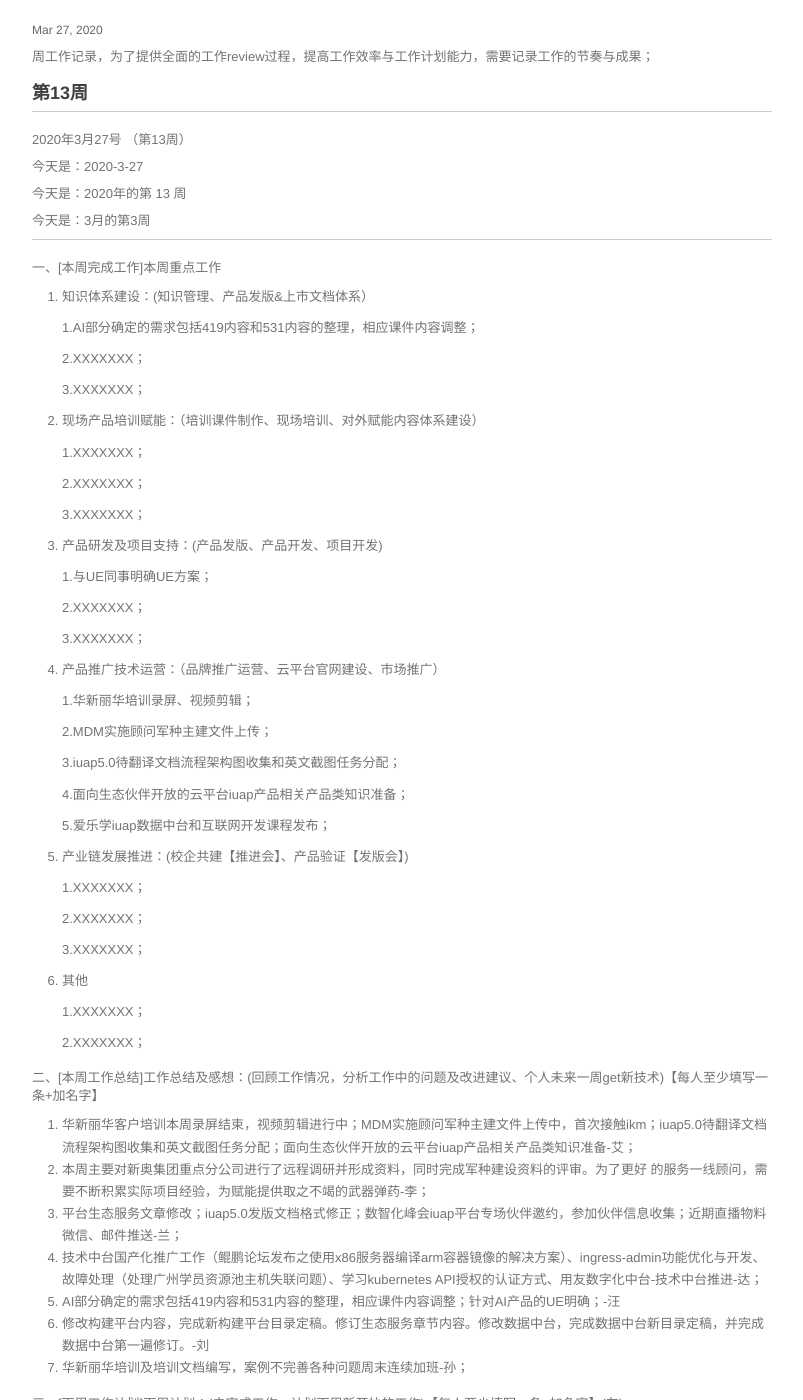
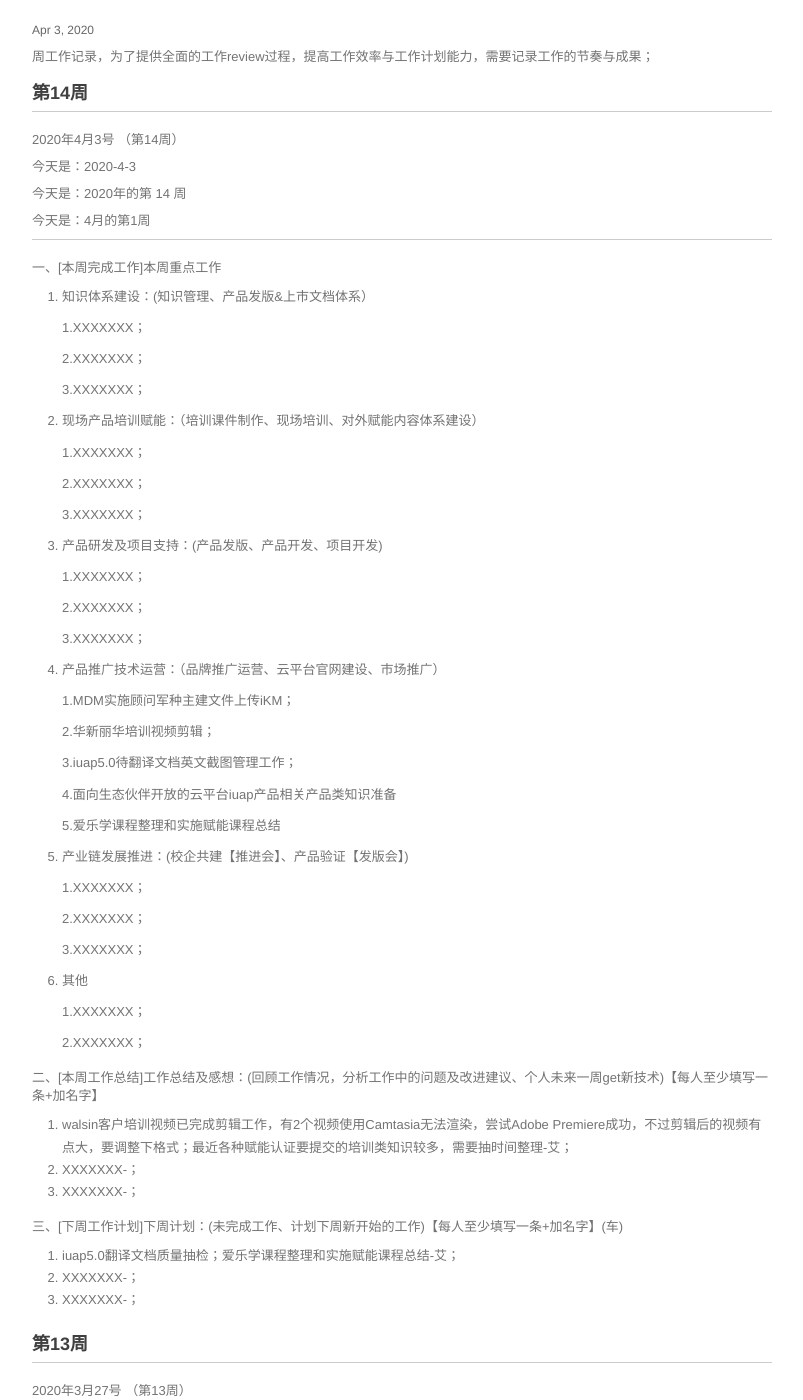
Before and after one commit to walllFlower/blog, a Jekyll site: the page built from 2020-02-28-day_report.md, in a window 1280 px wide and 1400 px high, scrolled down 250 px. Shown: the whole window, without its empty margins (238-1041 px from the left). Built offline with Jekyll 4.4.1, drawn with Linux system fonts in a browser that asks for light colours; comment, search, counter and statistics services are not loaded.

Commit message:
Update 2020-02-28-day_report.md

```diff
--- a/2020-02-28-day_report.md
+++ b/2020-02-28-day_report.md
@@ -1,11 +1,93 @@
 ---
 layout: post
 title:  "技术运营工作周报"
-date:   2020-3-27 14:57:32
+date:   2020-4-3 14:57:32
 categories: 技术运营工作周报
 ---
 
 周工作记录，为了提供全面的工作review过程，提高工作效率与工作计划能力，需要记录工作的节奏与成果；
+
+###  第14周
+
+***
+
+2020年4月3号 （第14周）
+
+今天是：2020-4-3
+
+今天是：2020年的第 14 周
+
+今天是：4月的第1周
+
+***
+
+
+一、[本周完成工作]本周重点工作
+
+1. 知识体系建设：(知识管理、产品发版&上市文档体系）
+
+    1.XXXXXXX；
+
+    2.XXXXXXX；
+
+    3.XXXXXXX；
+
+2. 现场产品培训赋能：（培训课件制作、现场培训、对外赋能内容体系建设）
+
+    1.XXXXXXX；
+
+    2.XXXXXXX；
+
+    3.XXXXXXX；
+
+3. 产品研发及项目支持：(产品发版、产品开发、项目开发)
+
+    1.XXXXXXX；
+
+    2.XXXXXXX；
+
+    3.XXXXXXX；
+
+4. 产品推广技术运营：（品牌推广运营、云平台官网建设、市场推广）
+
+    1.MDM实施顾问军种主建文件上传iKM；
+
+    2.华新丽华培训视频剪辑；
+
+    3.iuap5.0待翻译文档英文截图管理工作；
+
+    4.面向生态伙伴开放的云平台iuap产品相关产品类知识准备
+
+    5.爱乐学课程整理和实施赋能课程总结
+
+
+5. 产业链发展推进：(校企共建【推进会】、产品验证【发版会】)
+
+    1.XXXXXXX；
+
+    2.XXXXXXX；
+
+    3.XXXXXXX；
+
+6. 其他
+
+    1.XXXXXXX；
+
+    2.XXXXXXX；
+
+二、[本周工作总结]工作总结及感想：(回顾工作情况，分析工作中的问题及改进建议、个人未来一周get新技术)【每人至少填写一条+加名字】
+
+1. walsin客户培训视频已完成剪辑工作，有2个视频使用Camtasia无法渲染，尝试Adobe Premiere成功，不过剪辑后的视频有点大，要调整下格式；最近各种赋能认证要提交的培训类知识较多，需要抽时间整理-艾；
+2. XXXXXXX-；
+3. XXXXXXX-；
+
+三、[下周工作计划]下周计划：(未完成工作、计划下周新开始的工作)【每人至少填写一条+加名字】(车)
+
+1. iuap5.0翻译文档质量抽检；爱乐学课程整理和实施赋能课程总结-艾；
+2. XXXXXXX-；
+3. XXXXXXX-；
+
+
 
 ###  第13周
 
```
